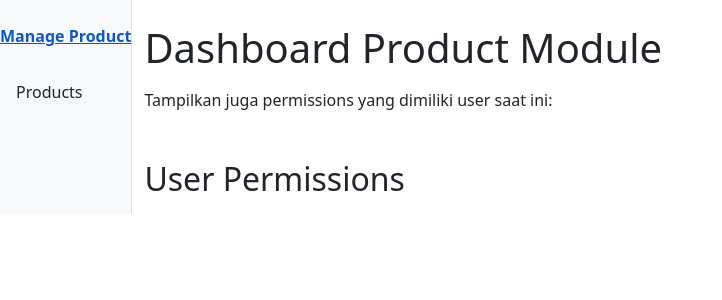
After one commit to donihmrs/django_engine_module, a Django app: template modules/product/templates/page/index.html in a window 1280 px wide. The commit adds this page. Shown: the top 300 px of the page, without its empty margins (0-722 px from the left). Run offline with Django 5.2, Linux system fonts and the light colour scheme; the template is opened without the code that fills it, so the values that code supplies are empty.

Commit message:
permission

```diff
--- a/modules/product/middleware.py
+++ b/modules/product/middleware.py
@@ -11,6 +11,9 @@ def process_view(request, view_func, view_args, view_kwargs):
 
     if not user.is_authenticated:
         return JsonResponse({'error': 'Authentication required'}, status=401)
+
+    if user.is_superuser:
+        return None  # Superuser punya akses penuh
 
     # Mapping method -> permission
     if request.method in SAFE_METHODS:
--- a/modules/product/templates/layout/base.html
+++ b/modules/product/templates/layout/base.html
@@ -15,23 +15,15 @@
 
         <!-- Sidebar -->
         <div class="border-end bg-light" id="sidebar-wrapper">
-            <div class="sidebar-heading text-center py-4 fw-bold">Manage Product</div>
+            <a href="{% url 'product:index' %}"><div class="sidebar-heading text-center py-4 fw-bold">Manage Product</div></a>
             <div class="list-group list-group-flush">
                 <a href="{% url 'product:list' %}" class="list-group-item list-group-item-action bg-light">Products</a>
-                <a href="#" class="list-group-item list-group-item-action bg-light">Orders</a>
-                <a href="#" class="list-group-item list-group-item-action bg-light">Customers</a>
-                <a href="#" class="list-group-item list-group-item-action bg-light">Settings</a>
             </div>
         </div>
         <!-- /#sidebar-wrapper -->
 
         <!-- Page Content -->
         <div id="page-content-wrapper" class="flex-grow-1">
-            <nav class="navbar navbar-expand-lg navbar-light bg-light border-bottom">
-                <div class="container-fluid">
-                    <button class="btn btn-primary" id="sidebarToggle">Toggle Sidebar</button>
-                </div>
-            </nav>
 
             <main class="container-fluid mt-4">
                 {% block content %}
--- /dev/null
+++ b/modules/product/templates/page/index.html
@@ -0,0 +1,15 @@
+{% extends "product/templates/layout/base.html" %}
+{% block content %}
+<h1 class="mb-3">Dashboard Product Module</h1>
+
+Tampilkan juga permissions yang dimiliki user saat ini:
+
+<h2 class="mt-5">User Permissions</h2>
+<ul>
+    {% for key, value in user_permissions.items %}
+    <li>{{ key }}: {{ value }}</li>
+    {% endfor %}
+</ul>
+
+
+{% endblock %}
--- a/modules/product/urls.py
+++ b/modules/product/urls.py
@@ -9,7 +9,8 @@ app_name = 'product'
 
 urlpatterns = [
     path('', redirect_to_home),
-    path('index/', views.list_product, name='list'),
+    path('index/', views.index, name='index'),
+    path('list/', views.list_product, name='list'),
     path('create/', views.create_product, name='create'),
     path('update/<int:id>/', views.update_product, name='update'),
     path('delete/<int:id>/', views.delete_product, name='delete'),
```
Also changed, not shown: engine/views.py (+14 -0 lines), modules/product/views.py (+23 -14 lines).
